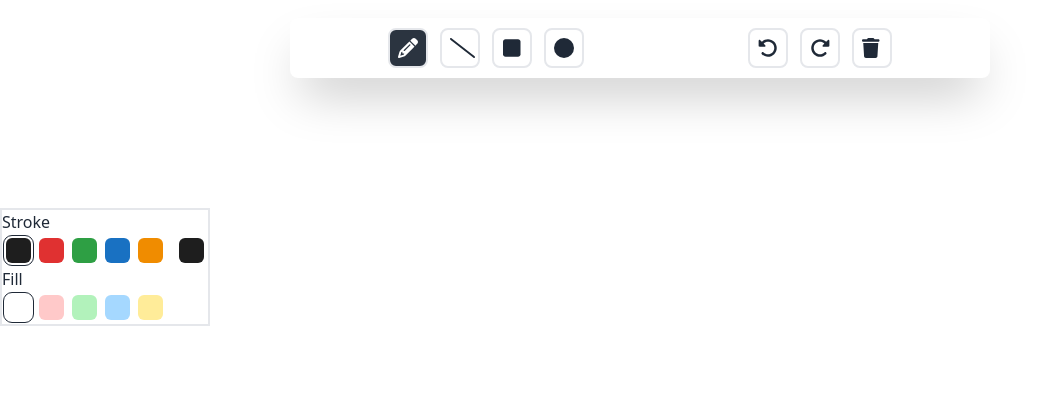
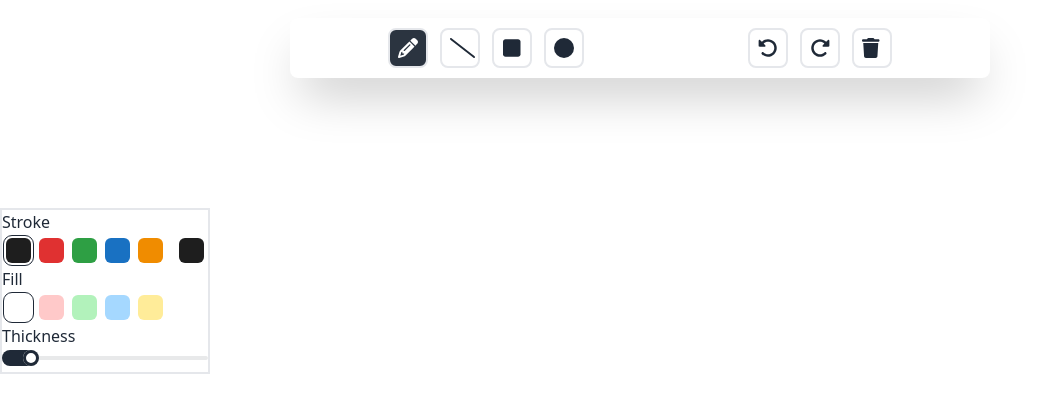
Before and after one commit to RohithAchar/drawing-board, a React (Vite) app: page /1 in a window 1280 px wide. Shown: the top 412 px of the page, without its empty margins (0-1049 px from the left). Built offline with nearby package versions, Linux system fonts and the light colour scheme.

Commit message:
Thickness property

```diff
--- a/src/components/ToolProperties.jsx
+++ b/src/components/ToolProperties.jsx
@@ -122,6 +122,18 @@ const ToolProperties = ({
           ></div>
         </div>
       </div>
+      {/* THICKNESS */}
+      <div>
+        <p>Thickness</p>
+        <input
+          type="range"
+          min={1}
+          max="10"
+          value={getThickness}
+          className="range range-xs"
+          onChange={(e) => handleThickness(e.target.value)}
+        />
+      </div>
     </div>
   );
 };
```
